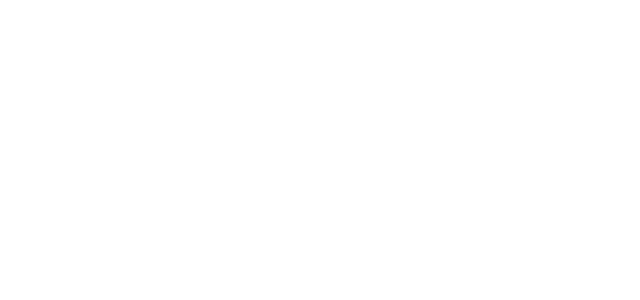
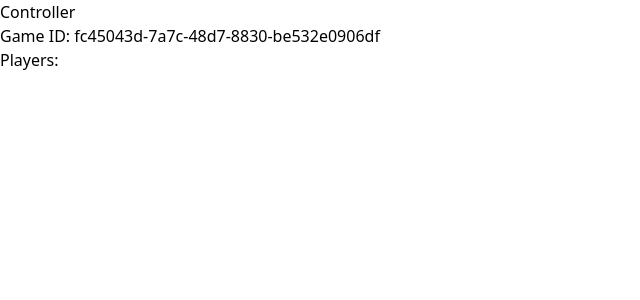
Before and after one commit to SumitNalavade/uno, a React (Vite) app: page /controller in a window 1280 px wide. Before the commit this address had no page. Shown: the top 300 px of the page, without its empty margins (0-640 px from the left). Built offline with nearby package versions, Linux system fonts and the light colour scheme.

Commit message:
Sync players through controller

```diff
--- a/src/App.tsx
+++ b/src/App.tsx
@@ -3,13 +3,17 @@ import { BrowserRouter, Routes, Route } from "react-router-dom";
 
 import Home from "./Home";
 import Game from "./Game";
+import Controller from "./Controller";
 
 const App: React.FC = () => {
   return (
     <BrowserRouter>
       <Routes>
         <Route path="/" element={<Home />} />
-        <Route path="/game" element={<Game />} />
+        <Route path="game">
+          <Route path=":gameId" element={<Game />} />
+        </Route>
+        <Route path="controller" element={<Controller />}/>
       </Routes>
     </BrowserRouter>
   );
--- /dev/null
+++ b/src/Controller.tsx
@@ -0,0 +1,44 @@
+import React, { useEffect, useState } from "react";
+import { v4 as uuid } from "uuid";
+
+const Controller: React.FC = () => {
+    const [gameId] = useState(uuid());
+    const [players, setPlayers] = useState<string[]>([]);
+
+    useEffect(() => {
+        const channel = new BroadcastChannel(gameId);
+
+        channel.onmessage = (evt: MessageEvent) => {
+            if (evt.data.type === "PLAYER_JOIN") {
+                const playerId = evt.data.playerId;
+
+                setPlayers((prevPlayers) => {
+                    // Prevent duplicate players
+                    if (!prevPlayers.includes(playerId)) {
+                        return [...prevPlayers, playerId];
+                    }
+                    return prevPlayers;
+                });
+            }
+        };
+
+        return () => {
+            channel.close();
+        };
+    }, [gameId]);
+
+    return (
+        <div>
+            <h1>Controller</h1>
+            <p>Game ID: {gameId}</p>
+            <div>
+                <p>Players:</p>
+                {players.map((playerId, index) => (
+                    <p key={index}>{playerId}</p>
+                ))}
+            </div>
+        </div>
+    );
+};
+
+export default Controller;
--- a/src/Game.tsx
+++ b/src/Game.tsx
@@ -1,6 +1,23 @@
-import React from "react";
+import React, { useEffect, useState } from "react";
+import { useParams } from "react-router-dom";
+import { v4 as uuid } from "uuid";
+
+
 
 const Game: React.FC = () => {
+    const { gameId } = useParams();
+    const [playerId, setPlayerId] = useState(uuid());
+    const [broadcastChannel, setBroadcastChannel] = useState(new BroadcastChannel(gameId!));
+
+
+    useEffect(() => {
+        if (!gameId) return;
+
+        broadcastChannel.postMessage({ type: "PLAYER_JOIN", playerId });
+
+    }, [])
+
+
     return (
         <h1>Hello Game!</h1>
     )
--- a/src/Home.tsx
+++ b/src/Home.tsx
@@ -1,5 +1,4 @@
 import React, { useState } from "react";
-import { v4 as  uuid } from 'uuid';
 import { useNavigate } from 'react-router-dom';
 
 const Home: React.FC = () => {
@@ -8,9 +7,7 @@ const Home: React.FC = () => {
     const [gameIdInput, setgameIdInput] = useState("");
 
     const handleCreateNewGame = () => {
-        const newGameId = uuid();
-
-        navigate(`/game/${newGameId}`);
+        navigate("/controller");
     }
 
     const handleJoinExistingGame = () => {
```
Also changed, not shown: src/useAppStore.ts (+2 -7 lines).
